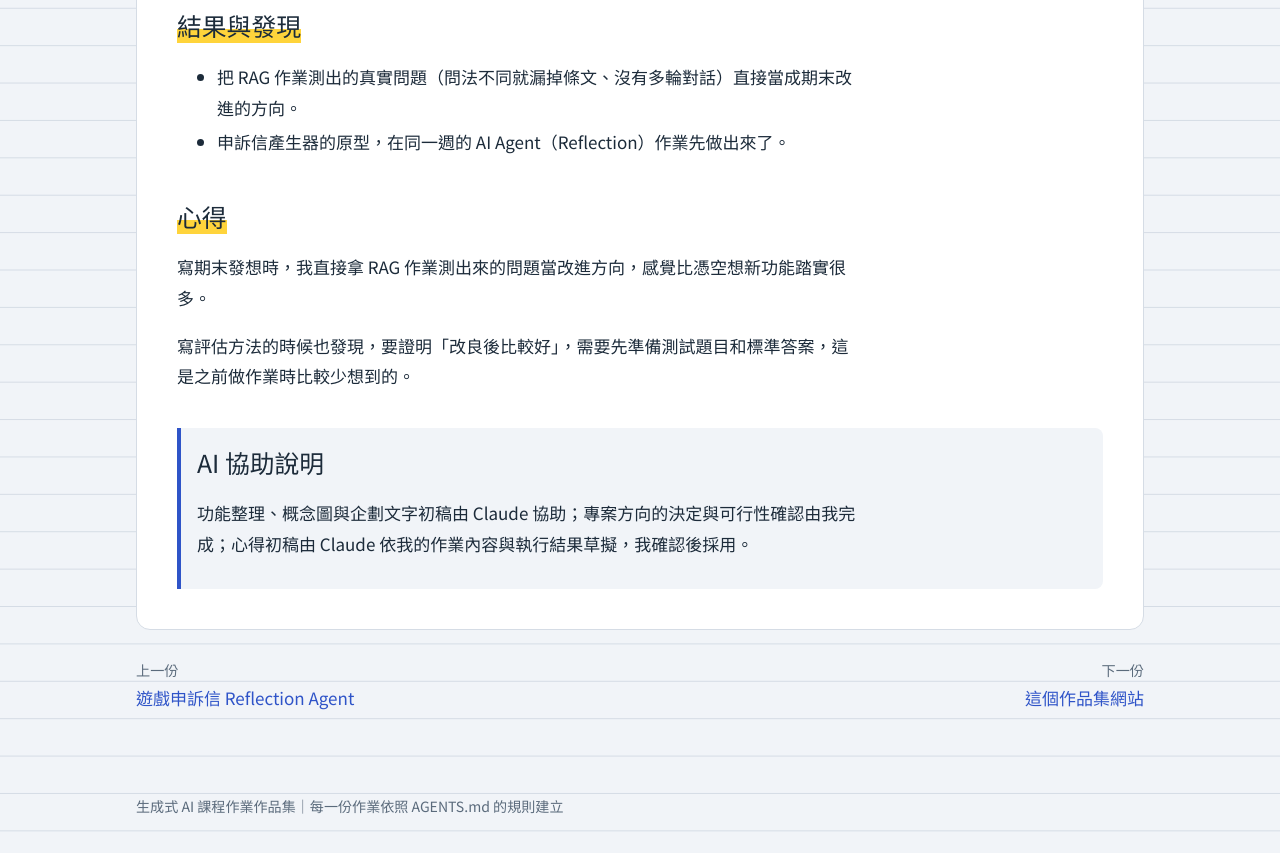
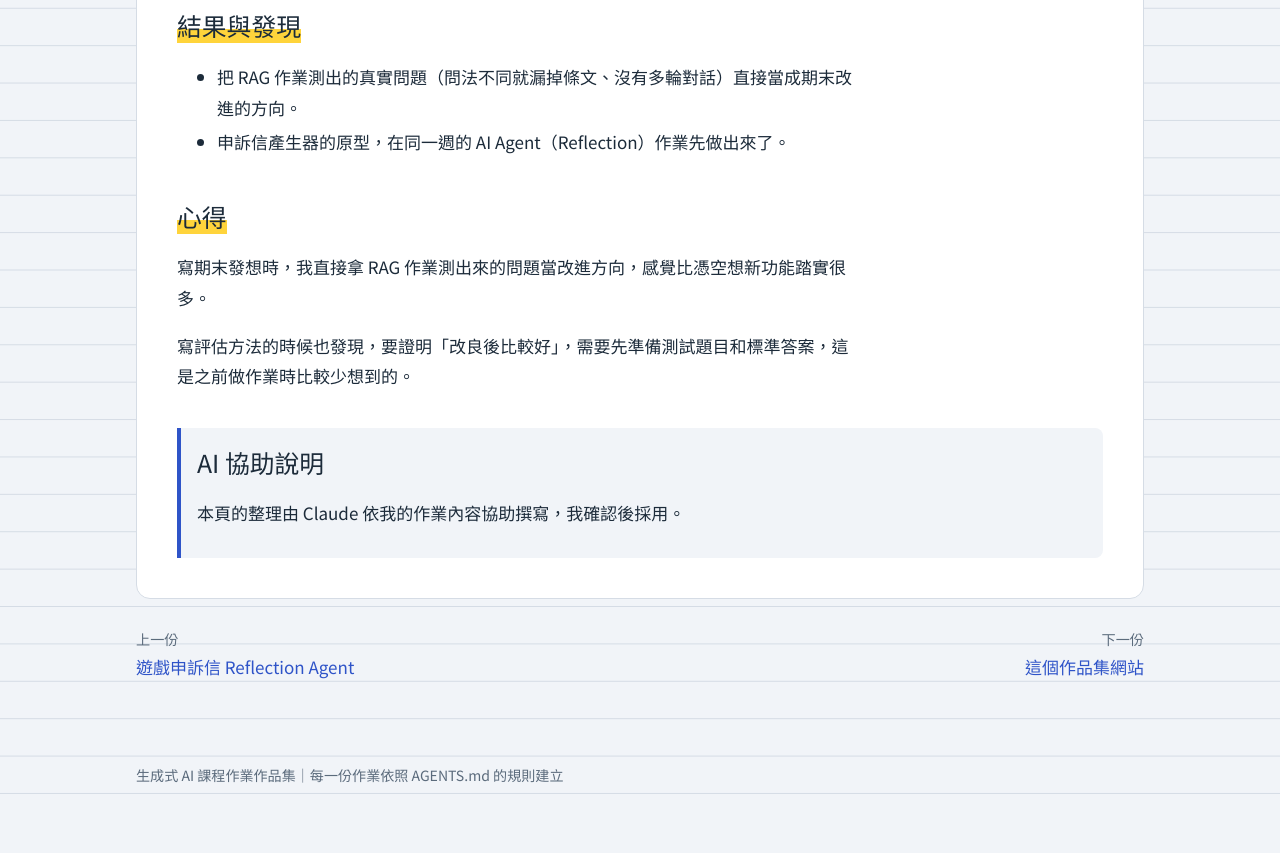
Before and after one commit to elainechiu2005-collab/genai-portfolio, a plain HTML site: page works/w09-final-proposal.html in a window 1280 px wide. Shown: the part 927-1780 px from the top of the page. After the commit the page ends 1755 px from the top, so only its background shows below. Drawn offline with Linux system fonts and the light colour scheme; a web font is replaced by a local one.

Commit message:
Update w09-final-proposal.html

```diff
--- a/works/w09-final-proposal.html
+++ b/works/w09-final-proposal.html
@@ -54,7 +54,7 @@
 
     <section class="ai-note">
       <h2>AI 協助說明</h2>
-      <p>功能整理、概念圖與企劃文字初稿由 Claude 協助；專案方向的決定與可行性確認由我完成；心得初稿由 Claude 依我的作業內容與執行結果草擬，我確認後採用。</p>
+      <p>本頁的整理由 Claude 依我的作業內容協助撰寫，我確認後採用。</p>
     </section>
   </article>
 
```
